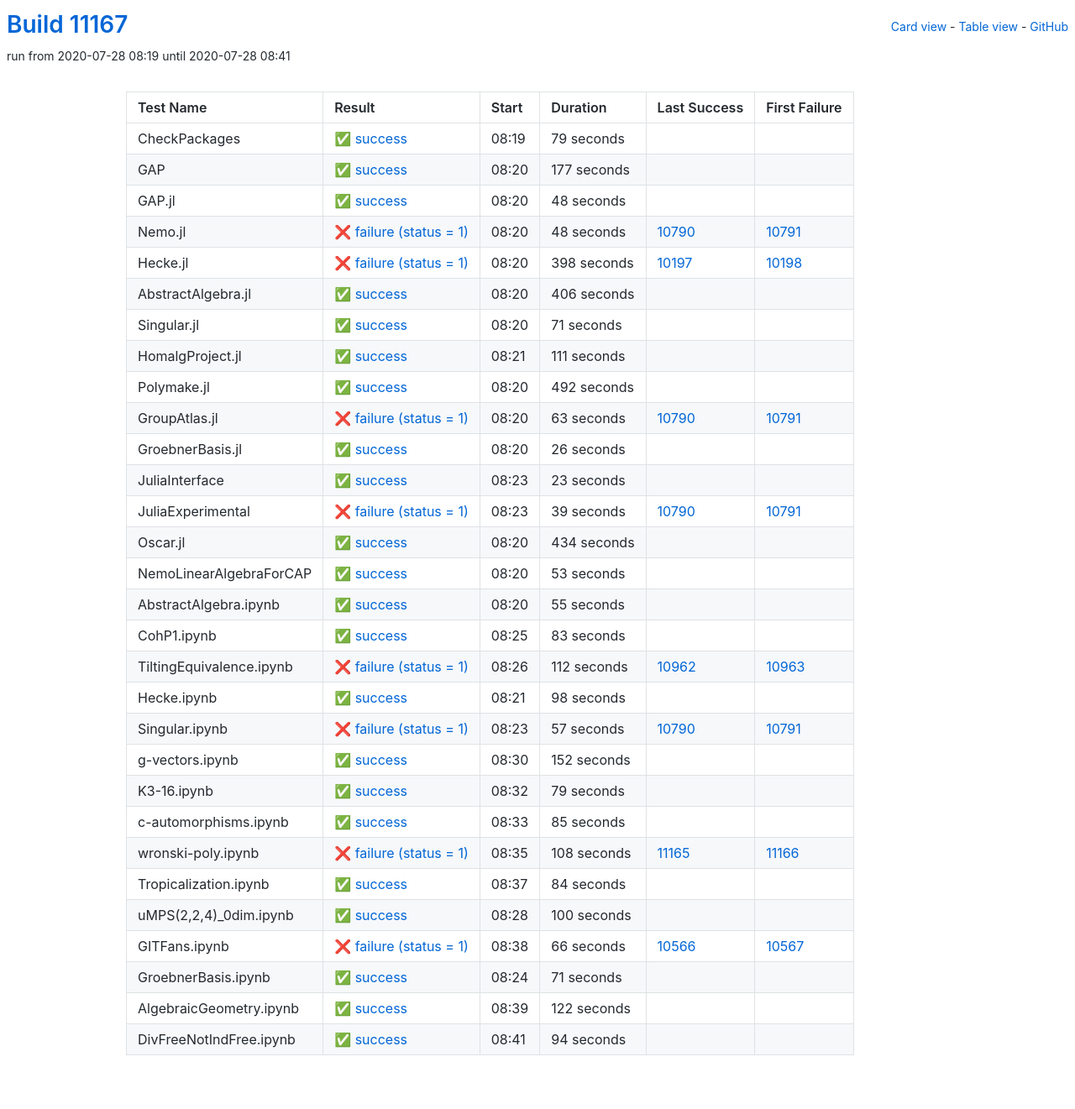
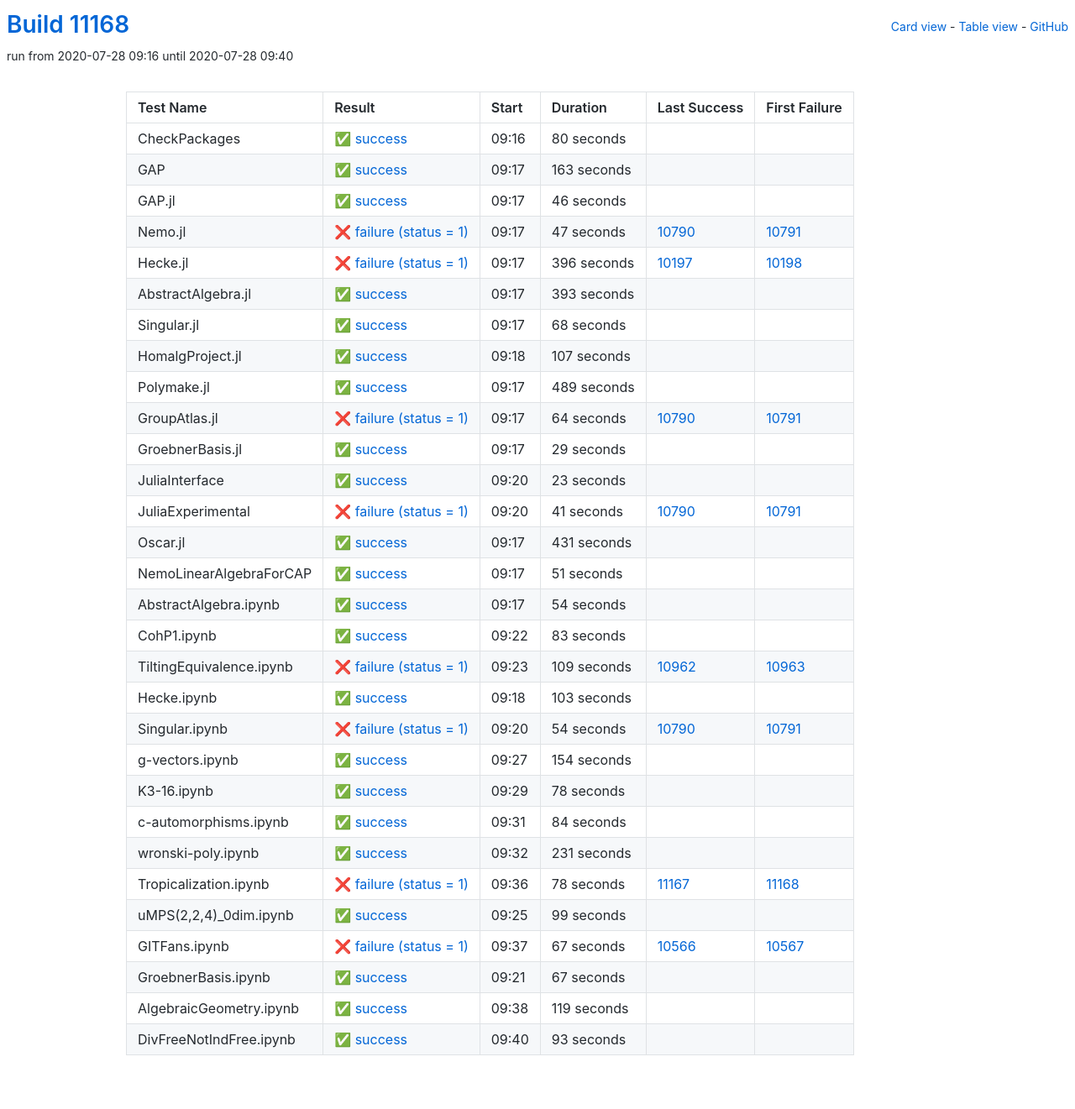
Before and after one commit to oscar-system/oscar-ci-status, a Jekyll site: the page built from table.html, in a window 1280 px wide. Shown: the whole page at 84% size. Built offline with Jekyll 4.4.1, drawn with Linux system fonts in a browser that asks for light colours.

Commit message:
Build #11168

```diff
--- a/_data/ci.yml
+++ b/_data/ci.yml
@@ -1,6 +1,6 @@
 ---
-build: 11167
-build_url: https://oscarci.mathematik.uni-kl.de/job/oscar/11167/
+build: 11168
+build_url: https://oscarci.mathematik.uni-kl.de/job/oscar/11168/
 job: oscar
 organization: oscar-system
 repo: oscar-ci-status
@@ -8,140 +8,140 @@
 tests:
 - name: CheckPackages
   id: checkpackages
-  log: https://oscarci.mathematik.uni-kl.de/job/oscar/11167/artifact/logs/build-11167/CheckPackages.log
-  start: 2020-07-28 08:19
+  log: https://oscarci.mathematik.uni-kl.de/job/oscar/11168/artifact/logs/build-11168/CheckPackages.log
+  start: 2020-07-28 09:16
   success: true
   exitcode: 0
   status: success
-  duration: 79
+  duration: 80
   last_success: false
   last_success_url:
   first_failure: false
   first_failure_url:
 - name: GAP
   id: gap
-  log: https://oscarci.mathematik.uni-kl.de/job/oscar/11167/artifact/logs/build-11167/GAP.log
-  start: 2020-07-28 08:20
+  log: https://oscarci.mathematik.uni-kl.de/job/oscar/11168/artifact/logs/build-11168/GAP.log
+  start: 2020-07-28 09:17
   success: true
   exitcode: 0
   status: success
-  duration: 177
+  duration: 163
   last_success: false
   last_success_url:
   first_failure: false
   first_failure_url:
 - name: GAP.jl
   id: gap-jl
-  log: https://oscarci.mathematik.uni-kl.de/job/oscar/11167/artifact/logs/build-11167/GAP.jl.log
-  start: 2020-07-28 08:20
+  log: https://oscarci.mathematik.uni-kl.de/job/oscar/11168/artifact/logs/build-11168/GAP.jl.log
+  start: 2020-07-28 09:17
   success: true
   exitcode: 0
   status: success
-  duration: 48
+  duration: 46
   last_success: false
   last_success_url:
   first_failure: false
   first_failure_url:
 - name: Nemo.jl
   id: nemo-jl
-  log: https://oscarci.mathematik.uni-kl.de/job/oscar/11167/artifact/logs/build-11167/Nemo.jl.log
-  start: 2020-07-28 08:20
+  log: https://oscarci.mathematik.uni-kl.de/job/oscar/11168/artifact/logs/build-11168/Nemo.jl.log
+  start: 2020-07-28 09:17
   success: false
   exitcode: 1
   status: failure
-  duration: 48
+  duration: 47
   last_success: 10790
   last_success_url: https://oscarci.mathematik.uni-kl.de/job/oscar/10790/
   first_failure: 10791
   first_failure_url: https://oscarci.mathematik.uni-kl.de/job/oscar/10791/
 - name: Hecke.jl
   id: hecke-jl
-  log: https://oscarci.mathematik.uni-kl.de/job/oscar/11167/artifact/logs/build-11167/Hecke.jl.log
-  start: 2020-07-28 08:20
+  log: https://oscarci.mathematik.uni-kl.de/job/oscar/11168/artifact/logs/build-11168/Hecke.jl.log
+  start: 2020-07-28 09:17
   success: false
   exitcode: 1
   status: failure
-  duration: 398
+  duration: 396
   last_success: 10197
   last_success_url: https://oscarci.mathematik.uni-kl.de/job/oscar/10197/
   first_failure: 10198
   first_failure_url: https://oscarci.mathematik.uni-kl.de/job/oscar/10198/
 - name: AbstractAlgebra.jl
   id: abstractalgebra-jl
-  log: https://oscarci.mathematik.uni-kl.de/job/oscar/11167/artifact/logs/build-11167/AbstractAlgebra.jl.log
-  start: 2020-07-28 08:20
+  log: https://oscarci.mathematik.uni-kl.de/job/oscar/11168/artifact/logs/build-11168/AbstractAlgebra.jl.log
+  start: 2020-07-28 09:17
   success: true
   exitcode: 0
   status: success
-  duration: 406
+  duration: 393
   last_success: false
   last_success_url:
   first_failure: false
   first_failure_url:
 - name: Singular.jl
   id: singular-jl
-  log: https://oscarci.mathematik.uni-kl.de/job/oscar/11167/artifact/logs/build-11167/Singular.jl.log
-  start: 2020-07-28 08:20
+  log: https://oscarci.mathematik.uni-kl.de/job/oscar/11168/artifact/logs/build-11168/Singular.jl.log
+  start: 2020-07-28 09:17
   success: true
   exitcode: 0
   status: success
-  duration: 71
+  duration: 68
   last_success: false
   last_success_url:
   first_failure: false
   first_failure_url:
 - name: HomalgProject.jl
   id: homalgproject-jl
-  log: https://oscarci.mathematik.uni-kl.de/job/oscar/11167/artifact/logs/build-11167/HomalgProject.jl.log
-  start: 2020-07-28 08:21
+  log: https://oscarci.mathematik.uni-kl.de/job/oscar/11168/artifact/logs/build-11168/HomalgProject.jl.log
+  start: 2020-07-28 09:18
   success: true
   exitcode: 0
   status: success
-  duration: 111
+  duration: 107
   last_success: false
   last_success_url:
   first_failure: false
   first_failure_url:
 - name: Polymake.jl
   id: polymake-jl
-  log: https://oscarci.mathematik.uni-kl.de/job/oscar/11167/artifact/logs/build-11167/Polymake.jl.log
-  start: 2020-07-28 08:20
+  log: https://oscarci.mathematik.uni-kl.de/job/oscar/11168/artifact/logs/build-11168/Polymake.jl.log
+  start: 2020-07-28 09:17
   success: true
   exitcode: 0
   status: success
-  duration: 492
+  duration: 489
   last_success: false
   last_success_url:
   first_failure: false
   first_failure_url:
 - name: GroupAtlas.jl
   id: groupatlas-jl
-  log: https://oscarci.mathematik.uni-kl.de/job/oscar/11167/artifact/logs/build-11167/GroupAtlas.jl.log
-  start: 2020-07-28 08:20
+  log: https://oscarci.mathematik.uni-kl.de/job/oscar/11168/artifact/logs/build-11168/GroupAtlas.jl.log
+  start: 2020-07-28 09:17
   success: false
   exitcode: 1
   status: failure
-  duration: 63
+  duration: 64
   last_success: 10790
   last_success_url: https://oscarci.mathematik.uni-kl.de/job/oscar/10790/
   first_failure: 10791
   first_failure_url: https://oscarci.mathematik.uni-kl.de/job/oscar/10791/
 - name: GroebnerBasis.jl
   id: groebnerbasis-jl
-  log: https://oscarci.mathematik.uni-kl.de/job/oscar/11167/artifact/logs/build-11167/GroebnerBasis.jl.log
-  start: 2020-07-28 08:20
+  log: https://oscarci.mathematik.uni-kl.de/job/oscar/11168/artifact/logs/build-11168/GroebnerBasis.jl.log
+  start: 2020-07-28 09:17
   success: true
   exitcode: 0
   status: success
-  duration: 26
+  duration: 29
   last_success: false
   last_success_url:
   first_failure: false
   first_failure_url:
 - name: JuliaInterface
   id: juliainterface
-  log: https://oscarci.mathematik.uni-kl.de/job/oscar/11167/artifact/logs/build-11167/JuliaInterface.log
-  start: 2020-07-28 08:23
+  log: https://oscarci.mathematik.uni-kl.de/job/oscar/11168/artifact/logs/build-11168/JuliaInterface.log
+  start: 2020-07-28 09:20
   success: true
   exitcode: 0
   status: success
@@ -152,56 +152,56 @@
   first_failure_url:
 - name: JuliaExperimental
   id: juliaexperimental
-  log: https://oscarci.mathematik.uni-kl.de/job/oscar/11167/artifact/logs/build-11167/JuliaExperimental.log
-  start: 2020-07-28 08:23
+  log: https://oscarci.mathematik.uni-kl.de/job/oscar/11168/artifact/logs/build-11168/JuliaExperimental.log
+  start: 2020-07-28 09:20
   success: false
   exitcode: 1
   status: failure
-  duration: 39
+  duration: 41
   last_success: 10790
   last_success_url: https://oscarci.mathematik.uni-kl.de/job/oscar/10790/
   first_failure: 10791
   first_failure_url: https://oscarci.mathematik.uni-kl.de/job/oscar/10791/
 - name: Oscar.jl
   id: oscar-jl
-  log: https://oscarci.mathematik.uni-kl.de/job/oscar/11167/artifact/logs/build-11167/Oscar.jl.log
-  start: 2020-07-28 08:20
+  log: https://oscarci.mathematik.uni-kl.de/job/oscar/11168/artifact/logs/build-11168/Oscar.jl.log
+  start: 2020-07-28 09:17
   success: true
   exitcode: 0
   status: success
-  duration: 434
+  duration: 431
   last_success: false
   last_success_url:
   first_failure: false
   first_failure_url:
 - name: NemoLinearAlgebraForCAP
   id: nemolinearalgebraforcap
-  log: https://oscarci.mathematik.uni-kl.de/job/oscar/11167/artifact/logs/build-11167/NemoLinearAlgebraForCAP.log
-  start: 2020-07-28 08:20
+  log: https://oscarci.mathematik.uni-kl.de/job/oscar/11168/artifact/logs/build-11168/NemoLinearAlgebraForCAP.log
+  start: 2020-07-28 09:17
   success: true
   exitcode: 0
   status: success
-  duration: 53
+  duration: 51
   last_success: false
   last_success_url:
   first_failure: false
   first_failure_url:
 - name: AbstractAlgebra.ipynb
   id: abstractalgebra-ipynb
-  log: https://oscarci.mathematik.uni-kl.de/job/oscar/11167/artifact/logs/build-11167/AbstractAlgebra.ipynb.log
-  start: 2020-07-28 08:20
+  log: https://oscarci.mathematik.uni-kl.de/job/oscar/11168/artifact/logs/build-11168/AbstractAlgebra.ipynb.log
+  start: 2020-07-28 09:17
   success: true
   exitcode: 0
   status: success
-  duration: 55
+  duration: 54
   last_success: false
   last_success_url:
   first_failure: false
   first_failure_url:
 - name: CohP1.ipynb
   id: cohp1-ipynb
-  log: https://oscarci.mathematik.uni-kl.de/job/oscar/11167/artifact/logs/build-11167/CohP1.ipynb.log
-  start: 2020-07-28 08:25
+  log: https://oscarci.mathematik.uni-kl.de/job/oscar/11168/artifact/logs/build-11168/CohP1.ipynb.log
+  start: 2020-07-28 09:22
   success: true
   exitcode: 0
   status: success
@@ -212,92 +212,68 @@
   first_failure_url:
 - name: TiltingEquivalence.ipynb
   id: tiltingequivalence-ipynb
-  log: https://oscarci.mathematik.uni-kl.de/job/oscar/11167/artifact/logs/build-11167/TiltingEquivalence.ipynb.log
-  start: 2020-07-28 08:26
+  log: https://oscarci.mathematik.uni-kl.de/job/oscar/11168/artifact/logs/build-11168/TiltingEquivalence.ipynb.log
+  start: 2020-07-28 09:23
   success: false
   exitcode: 1
   status: failure
-  duration: 112
+  duration: 109
   last_success: 10962
   last_success_url: https://oscarci.mathematik.uni-kl.de/job/oscar/10962/
   first_failure: 10963
   first_failure_url: https://oscarci.mathematik.uni-kl.de/job/oscar/10963/
 - name: Hecke.ipynb
   id: hecke-ipynb
-  log: https://oscarci.mathematik.uni-kl.de/job/oscar/11167/artifact/logs/build-11167/Hecke.ipynb.log
-  start: 2020-07-28 08:21
+  log: https://oscarci.mathematik.uni-kl.de/job/oscar/11168/artifact/logs/build-11168/Hecke.ipynb.log
+  start: 2020-07-28 09:18
   success: true
   exitcode: 0
   status: success
-  duration: 98
+  duration: 103
   last_success: false
   last_success_url:
   first_failure: false
   first_failure_url:
 - name: Singular.ipynb
   id: singular-ipynb
-  log: https://oscarci.mathematik.uni-kl.de/job/oscar/11167/artifact/logs/build-11167/Singular.ipynb.log
-  start: 2020-07-28 08:23
+  log: https://oscarci.mathematik.uni-kl.de/job/oscar/11168/artifact/logs/build-11168/Singular.ipynb.log
+  start: 2020-07-28 09:20
   success: false
   exitcode: 1
   status: failure
-  duration: 57
+  duration: 54
   last_success: 10790
   last_success_url: https://oscarci.mathematik.uni-kl.de/job/oscar/10790/
   first_failure: 10791
   first_failure_url: https://oscarci.mathematik.uni-kl.de/job/oscar/10791/
 - name: g-vectors.ipynb
   id: g-vectors-ipynb
-  log: https://oscarci.mathematik.uni-kl.de/job/oscar/11167/artifact/logs/build-11167/g-vectors.ipynb.log
-  start: 2020-07-28 08:30
+  log: https://oscarci.mathematik.uni-kl.de/job/oscar/11168/artifact/logs/build-11168/g-vectors.ipynb.log
+  start: 2020-07-28 09:27
   success: true
   exitcode: 0
   status: success
-  duration: 152
+  duration: 154
   last_success: false
   last_success_url:
   first_failure: false
   first_failure_url:
 - name: K3-16.ipynb
   id: k3-16-ipynb
-  log: https://oscarci.mathematik.uni-kl.de/job/oscar/11167/artifact/logs/build-11167/K3-16.ipynb.log
-  start: 2020-07-28 08:32
+  log: https://oscarci.mathematik.uni-kl.de/job/oscar/11168/artifact/logs/build-11168/K3-16.ipynb.log
+  start: 2020-07-28 09:29
   success: true
   exitcode: 0
   status: success
-  duration: 79
+  duration: 78
   last_success: false
   last_success_url:
   first_failure: false
   first_failure_url:
 - name: c-automorphisms.ipynb
   id: c-automorphisms-ipynb
-  log: https://oscarci.mathematik.uni-kl.de/job/oscar/11167/artifact/logs/build-11167/c-automorphisms.ipynb.log
-  start: 2020-07-28 08:33
-  success: true
-  exitcode: 0
-  status: success
-  duration: 85
-  last_success: false
-  last_success_url:
-  first_failure: false
-  first_failure_url:
-- name: wronski-poly.ipynb
-  id: wronski-poly-ipynb
-  log: https://oscarci.mathematik.uni-kl.de/job/oscar/11167/artifact/logs/build-11167/wronski-poly.ipynb.log
-  start: 2020-07-28 08:35
-  success: false
-  exitcode: 1
-  status: failure
-  duration: 108
-  last_success: 11165
-  last_success_url: https://oscarci.mathematik.uni-kl.de/job/oscar/11165/
-  first_failure: 11166
-  first_failure_url: https://oscarci.mathematik.uni-kl.de/job/oscar/11166/
-- name: Tropicalization.ipynb
-  id: tropicalization-ipynb
-  log: https://oscarci.mathematik.uni-kl.de/job/oscar/11167/artifact/logs/build-11167/Tropicalization.ipynb.log
-  start: 2020-07-28 08:37
+  log: https://oscarci.mathematik.uni-kl.de/job/oscar/11168/artifact/logs/build-11168/c-automorphisms.ipynb.log
+  start: 2020-07-28 09:31
   success: true
   exitcode: 0
   status: success
@@ -306,62 +282,86 @@
   last_success_url:
   first_failure: false
   first_failure_url:
-- name: uMPS(2,2,4)_0dim.ipynb
-  id: umps-2-2-4-0dim-ipynb
-  log: https://oscarci.mathematik.uni-kl.de/job/oscar/11167/artifact/logs/build-11167/uMPS-2-2-4-_0dim.ipynb.log
-  start: 2020-07-28 08:28
+- name: wronski-poly.ipynb
+  id: wronski-poly-ipynb
+  log: https://oscarci.mathematik.uni-kl.de/job/oscar/11168/artifact/logs/build-11168/wronski-poly.ipynb.log
+  start: 2020-07-28 09:32
   success: true
   exitcode: 0
   status: success
-  duration: 100
+  duration: 231
+  last_success: false
+  last_success_url:
+  first_failure: false
+  first_failure_url:
+- name: Tropicalization.ipynb
+  id: tropicalization-ipynb
+  log: https://oscarci.mathematik.uni-kl.de/job/oscar/11168/artifact/logs/build-11168/Tropicalization.ipynb.log
+  start: 2020-07-28 09:36
+  success: false
+  exitcode: 1
+  status: failure
+  duration: 78
+  last_success: 11167
+  last_success_url: https://oscarci.mathematik.uni-kl.de/job/oscar/11167/
+  first_failure: 11168
+  first_failure_url: https://oscarci.mathematik.uni-kl.de/job/oscar/11168/
+- name: uMPS(2,2,4)_0dim.ipynb
+  id: umps-2-2-4-0dim-ipynb
+  log: https://oscarci.mathematik.uni-kl.de/job/oscar/11168/artifact/logs/build-11168/uMPS-2-2-4-_0dim.ipynb.log
+  start: 2020-07-28 09:25
+  success: true
+  exitcode: 0
+  status: success
+  duration: 99
   last_success: false
   last_success_url:
   first_failure: false
   first_failure_url:
 - name: GITFans.ipynb
   id: gitfans-ipynb
-  log: https://oscarci.mathematik.uni-kl.de/job/oscar/11167/artifact/logs/build-11167/GITFans.ipynb.log
-  start: 2020-07-28 08:38
+  log: https://oscarci.mathematik.uni-kl.de/job/oscar/11168/artifact/logs/build-11168/GITFans.ipynb.log
+  start: 2020-07-28 09:37
   success: false
   exitcode: 1
   status: failure
-  duration: 66
+  duration: 67
   last_success: 10566
   last_success_url: https://oscarci.mathematik.uni-kl.de/job/oscar/10566/
   first_failure: 10567
   first_failure_url: https://oscarci.mathematik.uni-kl.de/job/oscar/10567/
 - name: GroebnerBasis.ipynb
   id: groebnerbasis-ipynb
-  log: https://oscarci.mathematik.uni-kl.de/job/oscar/11167/artifact/logs/build-11167/GroebnerBasis.ipynb.log
-  start: 2020-07-28 08:24
+  log: https://oscarci.mathematik.uni-kl.de/job/oscar/11168/artifact/logs/build-11168/GroebnerBasis.ipynb.log
+  start: 2020-07-28 09:21
   success: true
   exitcode: 0
   status: success
-  duration: 71
+  duration: 67
   last_success: false
   last_success_url:
   first_failure: false
   first_failure_url:
 - name: AlgebraicGeometry.ipynb
   id: algebraicgeometry-ipynb
-  log: https://oscarci.mathematik.uni-kl.de/job/oscar/11167/artifact/logs/build-11167/AlgebraicGeometry.ipynb.log
-  start: 2020-07-28 08:39
+  log: https://oscarci.mathematik.uni-kl.de/job/oscar/11168/artifact/logs/build-11168/AlgebraicGeometry.ipynb.log
+  start: 2020-07-28 09:38
   success: true
   exitcode: 0
   status: success
-  duration: 122
+  duration: 119
   last_success: false
   last_success_url:
   first_failure: false
   first_failure_url:
 - name: DivFreeNotIndFree.ipynb
   id: divfreenotindfree-ipynb
-  log: https://oscarci.mathematik.uni-kl.de/job/oscar/11167/artifact/logs/build-11167/DivFreeNotIndFree.ipynb.log
-  start: 2020-07-28 08:41
+  log: https://oscarci.mathematik.uni-kl.de/job/oscar/11168/artifact/logs/build-11168/DivFreeNotIndFree.ipynb.log
+  start: 2020-07-28 09:40
   success: true
   exitcode: 0
   status: success
-  duration: 94
+  duration: 93
   last_success: false
   last_success_url:
   first_failure: false
```
Also changed, not shown: README.md.
